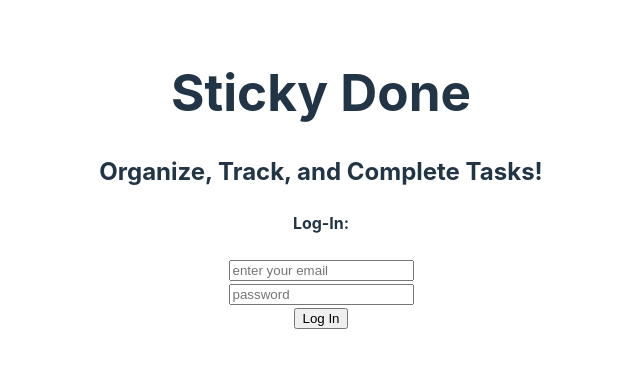
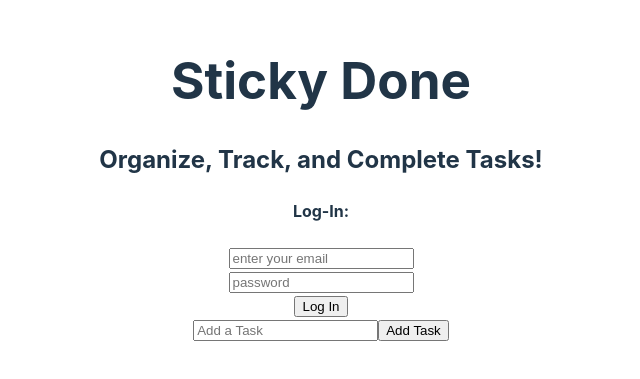
Before and after one commit to e-clawson/SBA320-React-Web-App, a React (Vite) app: page / in a window 1280 px wide. Shown: the part 221-600 px from the top of the page, without its empty margins (319-959 px from the left). Built offline with nearby package versions, Linux system fonts and the light colour scheme.

Commit message:
added a simple add task box and button

```diff
--- a/src/App.jsx
+++ b/src/App.jsx
@@ -2,6 +2,7 @@ import { useState } from 'react'
 import './App.css'
 import Header from './components/header'
 import Login from './components/Login/login'
+import AddTask from './components/tasks/addTask'
 
 
 
@@ -12,6 +13,7 @@ function App() {
     <>
     < Header />
     < Login />
+    < AddTask />
     </>
   )
 }
--- a/src/components/addTask.jsx
+++ /dev/null
@@ -1,3 +0,0 @@
-export default function addTask() {
-
-}
--- a/src/components/login/login.jsx
+++ b/src/components/login/login.jsx
@@ -18,14 +18,12 @@ export default function login() {
             <input
             value={email}
             placeholder="enter your email"
-            className={'inputBox'}
             >
             </input>
             <br></br>
             <input
             value={password}
             placeholder="password"
-            className={'inputBox'}
             >
             </input>
             <br></br>
--- /dev/null
+++ b/src/components/tasks/addTask.jsx
@@ -0,0 +1,20 @@
+import { useState } from "react";
+
+export default function addTask() {
+    const [task, setTask] = useState('')
+return (
+    <div>
+        <input
+        input={task}
+        placeholder="Add a Task"
+        ></input>
+        <input
+        type="button"
+        value={'Add Task'}
+        >
+        </input>
+    </div>
+
+)
+
+}
```
